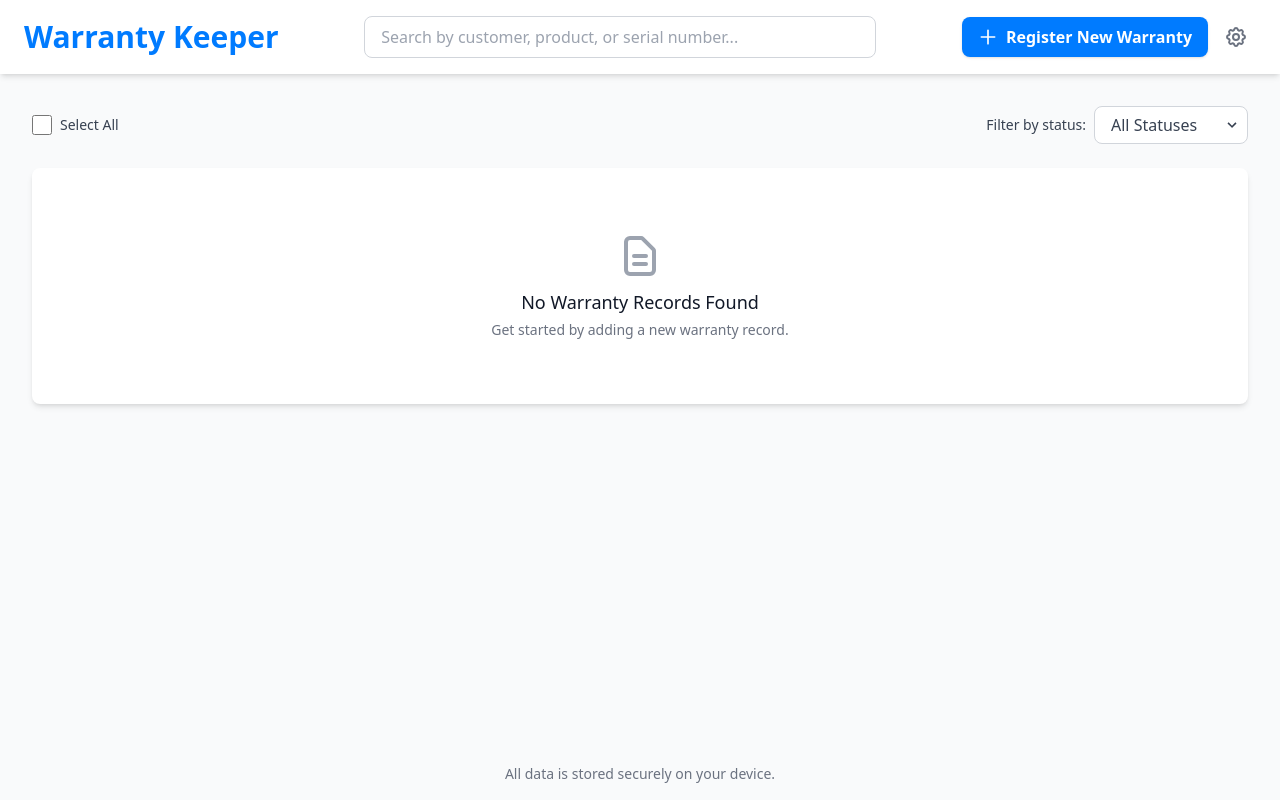
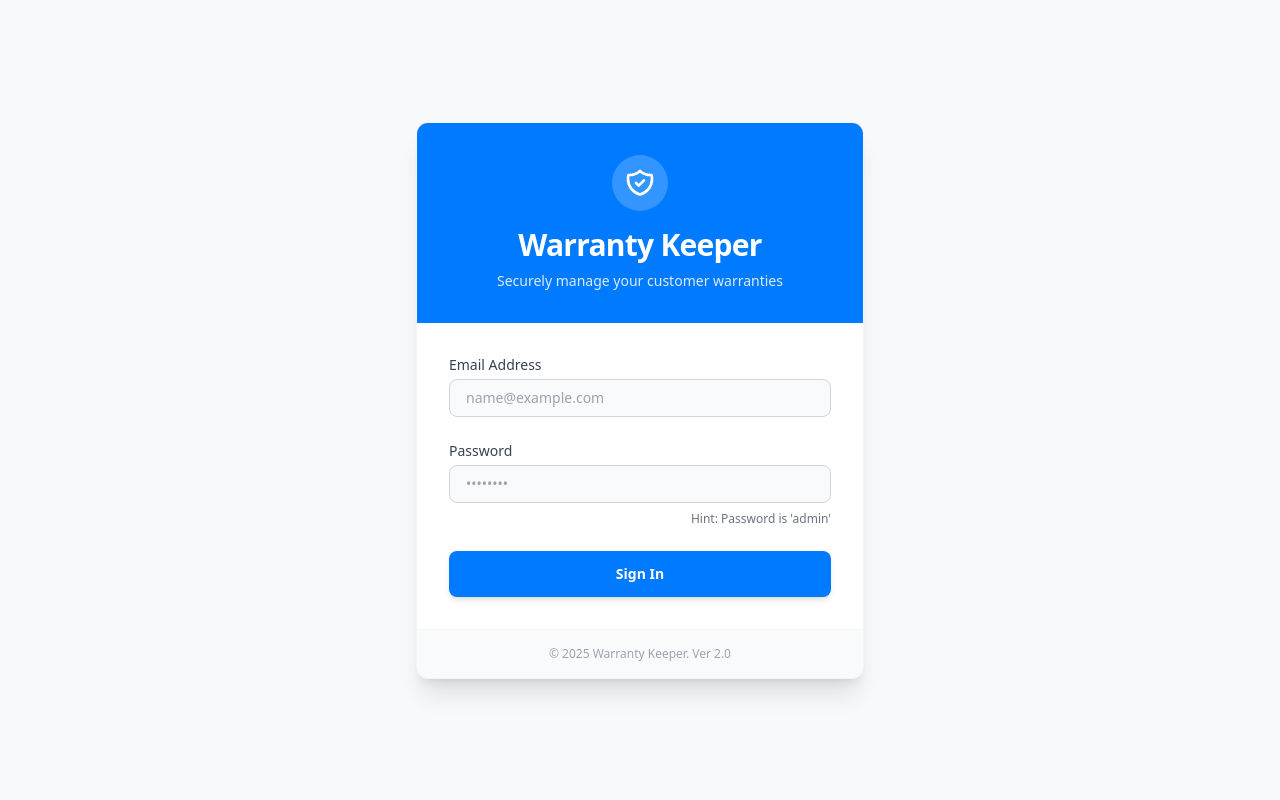
Before and after one commit to marraziinfinix-sudo/Warranty-Keeper-2.0-, a React (Vite) app: page / in a window 1280 px wide. Built offline with nearby package versions, Linux system fonts and the light colour scheme.

Commit message:
feat: Implement basic authentication flow
Adds a login page and integrates authentication state management into the App component. User login is persisted in session storage. The Header component now includes a logout button.

```diff
--- a/App.tsx
+++ b/App.tsx
@@ -8,8 +8,18 @@ import Header from './components/Header';
 import WarrantyPreviewModal from './components/WarrantyPreviewModal';
 import { triggerShare, getWarrantyStatusInfo, exportWarrantiesToCSV } from './utils/warrantyUtils';
 import SettingsModal from './components/SettingsModal';
+import LoginPage from './components/LoginPage';
 
 const App: React.FC = () => {
+  const [isAuthenticated, setIsAuthenticated] = useState<boolean>(() => {
+    // Check session storage to maintain login state across reloads
+    try {
+      return window.sessionStorage.getItem('isAuthenticated') === 'true';
+    } catch {
+      return false;
+    }
+  });
+
   const [warranties, setWarranties] = useLocalStorage<Warranty[]>('warranties', []);
   const [settings, setSettings] = useLocalStorage<AppSettings>('appSettings', { expiryReminderDays: 30 });
   const [formSeedData, setFormSeedData] = useState<Warranty | Omit<Warranty, 'id'> | null>(null);
@@ -19,6 +29,24 @@ const App: React.FC = () => {
   const [searchTerm, setSearchTerm] = useState('');
   const [statusFilter, setStatusFilter] = useState<WarrantyStatus | 'all'>('all');
   const [selectedWarranties, setSelectedWarranties] = useState<Set<string>>(new Set());
+
+  const handleLogin = () => {
+    setIsAuthenticated(true);
+    try {
+      window.sessionStorage.setItem('isAuthenticated', 'true');
+    } catch (e) {
+      console.error("Could not save auth state", e);
+    }
+  };
+
+  const handleLogout = () => {
+    setIsAuthenticated(false);
+    try {
+      window.sessionStorage.removeItem('isAuthenticated');
+    } catch (e) {
+       console.error("Could not clear auth state", e);
+    }
+  };
 
   // Auto-migrate old data structure to new one
   useEffect(() => {
@@ -212,6 +240,10 @@ const App: React.FC = () => {
     exportWarrantiesToCSV(getSelectedWarrantiesData());
   };
 
+  if (!isAuthenticated) {
+    return <LoginPage onLogin={handleLogin} />;
+  }
+
   return (
     <div className="min-h-screen bg-gray-50 font-sans text-brand-dark flex flex-col">
       <Header
@@ -219,6 +251,7 @@ const App: React.FC = () => {
         onSettingsClick={handleOpenSettings}
         searchTerm={searchTerm}
         onSearchChange={setSearchTerm}
+        onLogout={handleLogout}
       />
 
       <main className="container mx-auto p-4 md:p-6 lg:p-8 flex-grow">
--- a/components/Header.tsx
+++ b/components/Header.tsx
@@ -1,12 +1,13 @@
 
 import React from 'react';
-import { PlusIcon, SettingsIcon } from './icons/Icons';
+import { PlusIcon, SettingsIcon, LogoutIcon } from './icons/Icons';
 
 interface HeaderProps {
     onAddNew: () => void;
     onSettingsClick: () => void;
     searchTerm: string;
     onSearchChange: (term: string) => void;
+    onLogout: () => void;
 }
 
 const Header: React.FC<HeaderProps> = ({
@@ -14,6 +15,7 @@ const Header: React.FC<HeaderProps> = ({
     onSettingsClick,
     searchTerm,
     onSearchChange,
+    onLogout
 }) => {
     return (
         <header className="bg-white shadow-md sticky top-0 z-10">
@@ -21,7 +23,7 @@ const Header: React.FC<HeaderProps> = ({
                 <h1 className="text-2xl md:text-3xl font-bold text-brand-primary">
                     Warranty Keeper
                 </h1>
-                <div className="w-full md:w-auto md:flex-grow max-w-lg">
+                <div className="w-full md:w-auto md:flex-grow max-w-lg order-3 md:order-2">
                     <input
                         type="text"
                         placeholder="Search by customer, product, or serial number..."
@@ -30,7 +32,7 @@ const Header: React.FC<HeaderProps> = ({
                         onChange={e => onSearchChange(e.target.value)}
                     />
                 </div>
-                <div className="flex items-center gap-2">
+                <div className="flex items-center gap-2 order-2 md:order-3">
                     <button
                         onClick={onAddNew}
                         className="flex items-center gap-2 bg-brand-primary text-white font-bold py-2 px-4 rounded-lg hover:bg-blue-600 transition-colors shadow focus:outline-none focus:ring-2 focus:ring-blue-500 focus:ring-opacity-50"
@@ -46,6 +48,15 @@ const Header: React.FC<HeaderProps> = ({
                     >
                         <SettingsIcon />
                     </button>
+                    <div className="h-6 w-px bg-gray-300 mx-1"></div>
+                    <button
+                        onClick={onLogout}
+                        className="p-2 text-gray-500 rounded-full hover:bg-red-50 hover:text-brand-danger transition-colors focus:outline-none focus:ring-2 focus:ring-brand-danger"
+                        aria-label="Logout"
+                        title="Sign Out"
+                    >
+                        <LogoutIcon />
+                    </button>
                 </div>
             </div>
         </header>
--- /dev/null
+++ b/components/LoginPage.tsx
@@ -0,0 +1,103 @@
+
+import React, { useState } from 'react';
+
+interface LoginPageProps {
+  onLogin: () => void;
+}
+
+const LoginPage: React.FC<LoginPageProps> = ({ onLogin }) => {
+  const [email, setEmail] = useState('');
+  const [password, setPassword] = useState('');
+  const [error, setError] = useState('');
+  const [loading, setLoading] = useState(false);
+
+  const handleSubmit = (e: React.FormEvent) => {
+    e.preventDefault();
+    setError('');
+    setLoading(true);
+
+    // Simulate network delay for better UX
+    setTimeout(() => {
+      if (password === 'admin') {
+        onLogin();
+      } else {
+        setError('Invalid password. Hint: Use "admin".');
+        setLoading(false);
+      }
+    }, 600);
+  };
+
+  return (
+    <div className="min-h-screen flex items-center justify-center bg-brand-light px-4 font-sans">
+      <div className="max-w-md w-full bg-white rounded-xl shadow-xl overflow-hidden border border-gray-100">
+        <div className="bg-brand-primary px-8 py-8 text-center">
+            <div className="mb-4 inline-flex p-3 bg-white bg-opacity-20 rounded-full">
+               <svg xmlns="http://www.w3.org/2000/svg" className="h-8 w-8 text-white" fill="none" viewBox="0 0 24 24" stroke="currentColor">
+                    <path strokeLinecap="round" strokeLinejoin="round" strokeWidth={2} d="M9 12l2 2 4-4m5.618-4.016A11.955 11.955 0 0112 2.944a11.955 11.955 0 01-8.618 3.04A12.02 12.02 0 003 9c0 5.591 3.824 10.29 9 11.622 5.176-1.332 9-6.03 9-11.622 0-1.042-.133-2.052-.382-3.016z" />
+                </svg>
+            </div>
+            <h1 className="text-3xl font-bold text-white tracking-tight">Warranty Keeper</h1>
+            <p className="text-blue-100 mt-2 text-sm">Securely manage your customer warranties</p>
+        </div>
+
+        <div className="p-8">
+            <form onSubmit={handleSubmit} className="space-y-6">
+                {error && (
+                    <div className="bg-red-50 border-l-4 border-brand-danger p-4 text-sm text-red-700 rounded animate-pulse">
+                        <p>{error}</p>
+                    </div>
+                )}
+
+                <div>
+                    <label htmlFor="email" className="block text-sm font-medium text-gray-700">Email Address</label>
+                    <input
+                        id="email"
+                        type="email"
+                        required
+                        className="mt-1 block w-full px-4 py-2 bg-gray-50 border border-gray-300 rounded-lg focus:ring-2 focus:ring-brand-primary focus:border-brand-primary outline-none transition-all sm:text-sm"
+                        placeholder="name@example.com"
+                        value={email}
+                        onChange={(e) => setEmail(e.target.value)}
+                    />
+                </div>
+
+                <div>
+                    <label htmlFor="password" className="block text-sm font-medium text-gray-700">Password</label>
+                    <input
+                        id="password"
+                        type="password"
+                        required
+                        className="mt-1 block w-full px-4 py-2 bg-gray-50 border border-gray-300 rounded-lg focus:ring-2 focus:ring-brand-primary focus:border-brand-primary outline-none transition-all sm:text-sm"
+                        placeholder="••••••••"
+                        value={password}
+                        onChange={(e) => setPassword(e.target.value)}
+                    />
+                    <p className="mt-2 text-xs text-gray-500 text-right">Hint: Password is 'admin'</p>
+                </div>
+
+                <button
+                    type="submit"
+                    disabled={loading}
+                    className={`w-full flex justify-center items-center py-3 px-4 border border-transparent rounded-lg shadow-md text-sm font-bold text-white bg-brand-primary hover:bg-blue-600 focus:outline-none focus:ring-2 focus:ring-offset-2 focus:ring-brand-primary transition-all transform hover:-translate-y-0.5 ${loading ? 'opacity-70 cursor-not-allowed' : ''}`}
+                >
+                    {loading ? (
+                        <>
+                            <svg className="animate-spin -ml-1 mr-2 h-4 w-4 text-white" xmlns="http://www.w3.org/2000/svg" fill="none" viewBox="0 0 24 24">
+                                <circle className="opacity-25" cx="12" cy="12" r="10" stroke="currentColor" strokeWidth="4"></circle>
+                                <path className="opacity-75" fill="currentColor" d="M4 12a8 8 0 018-8V0C5.373 0 0 5.373 0 12h4zm2 5.291A7.962 7.962 0 014 12H0c0 3.042 1.135 5.824 3 7.938l3-2.647z"></path>
+                            </svg>
+                            Signing In...
+                        </>
+                    ) : 'Sign In'}
+                </button>
+            </form>
+        </div>
+        <div className="px-8 py-4 bg-gray-50 border-t border-gray-100 text-center">
+            <p className="text-xs text-gray-400">© {new Date().getFullYear()} Warranty Keeper. Ver 2.0</p>
+        </div>
+      </div>
+    </div>
+  );
+};
+
+export default LoginPage;
--- a/components/icons/Icons.tsx
+++ b/components/icons/Icons.tsx
@@ -86,3 +86,9 @@ export const ToolboxIcon = () => (
         <path strokeLinecap="round" strokeLinejoin="round" strokeWidth={2} d="M21 13.255A23.931 23.931 0 0112 15c-3.183 0-6.22-.62-9-1.745M16 6V4a2 2 0 00-2-2h-4a2 2 0 00-2 2v2m4 6h.01M5 20h14a2 2 0 002-2V8a2 2 0 00-2-2H5a2 2 0 00-2 2v10a2 2 0 002 2z" />
     </svg>
 );
+
+export const LogoutIcon = () => (
+    <svg xmlns="http://www.w3.org/2000/svg" className="h-5 w-5" fill="none" viewBox="0 0 24 24" stroke="currentColor">
+        <path strokeLinecap="round" strokeLinejoin="round" strokeWidth={2} d="M17 16l4-4m0 0l-4-4m4 4H7m6 4v1a3 3 0 01-3 3H6a3 3 0 01-3-3V7a3 3 0 013-3h4a3 3 0 013 3v1" />
+    </svg>
+);
```
